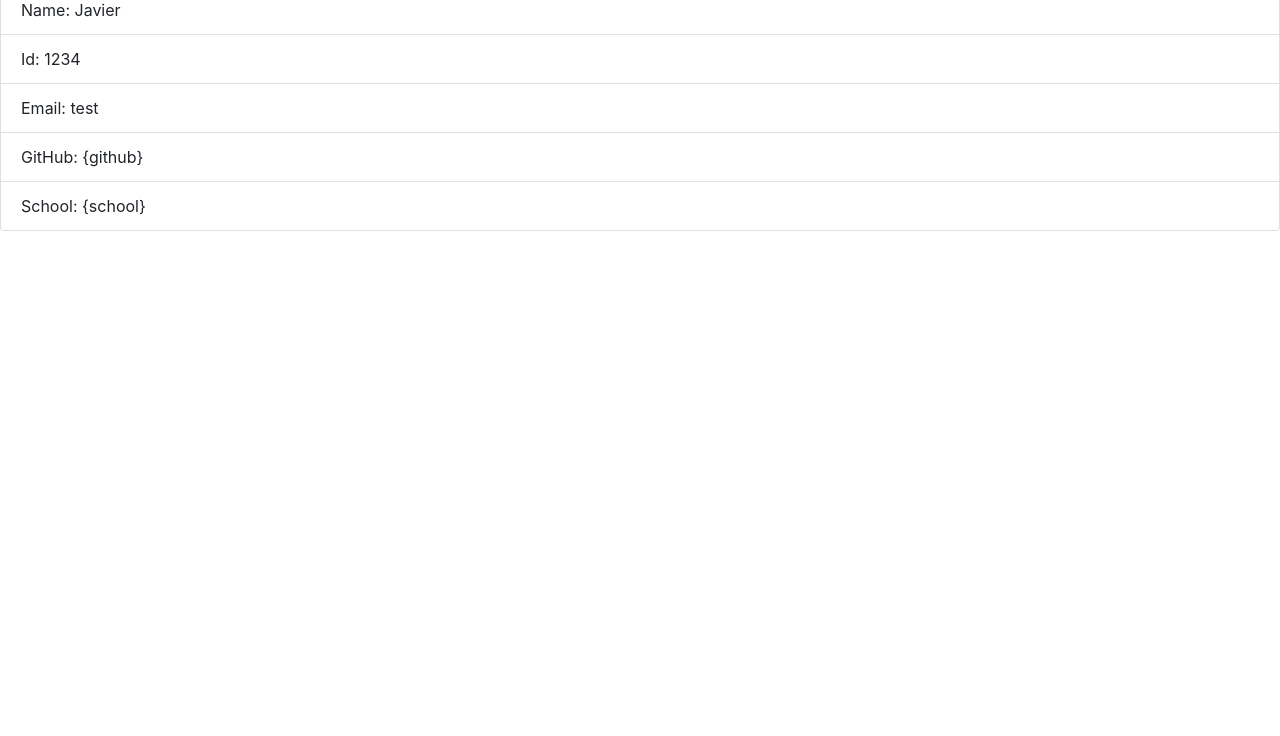
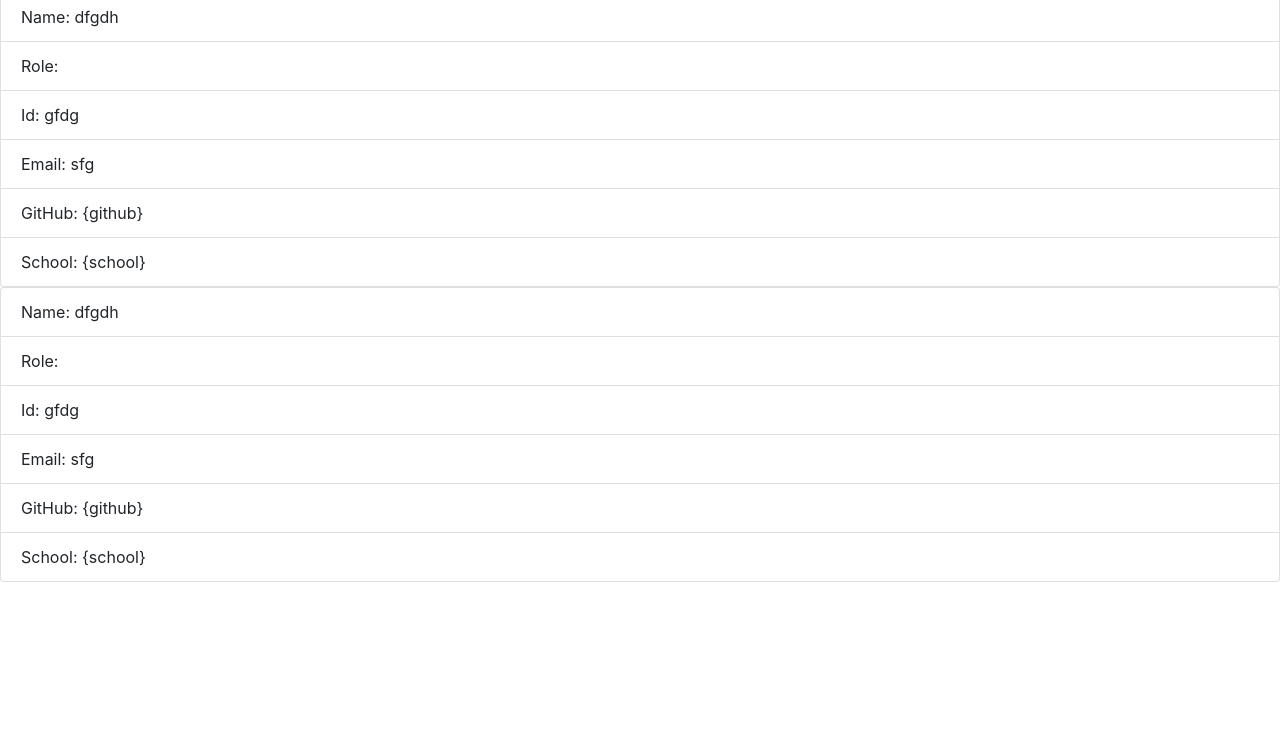
Before and after one commit to dmxtech/Team-Profile-Generator, a website: page Index.html in a window 1280 px wide. Shown: the part 64-800 px from the top of the page. Drawn offline with nearby package versions, Linux system fonts and the light colour scheme.

Commit message:
role and template update

```diff
--- a/Index.html
+++ b/Index.html
@@ -5,14 +5,27 @@
       <meta http-equiv="X-UA-Compatible" content="ie=edge">
       <link rel="stylesheet" href="https://maxcdn.bootstrapcdn.com/bootstrap/4.0.0/css/bootstrap.min.css">
       <title>My Team</title>
+      <h1>My Team</h1>
+      <div>
       <ul class="list-group">
+      <li class="list-group-item">Name: dfgdh</li>
       <li class="list-group-item">Role: </li>
-      <li class="list-group-item">Name: Javier</li>
-      <li class="list-group-item">Id: 1234</li>
-      <li class="list-group-item">Email: test</li>
+      <li class="list-group-item">Id: gfdg</li>
+      <li class="list-group-item">Email: sfg</li>
       <li class="list-group-item">GitHub: {github}</li>
       <li class="list-group-item">School: {school}</li>
     </ul>
+    </div>
+    <div>
+      <ul class="list-group">
+      <li class="list-group-item">Name: dfgdh</li>
+      <li class="list-group-item">Role: </li>
+      <li class="list-group-item">Id: gfdg</li>
+      <li class="list-group-item">Email: sfg</li>
+      <li class="list-group-item">GitHub: {github}</li>
+      <li class="list-group-item">School: {school}</li>
+    </ul>
+    </div>
     </head>
     <body>
     </body>
```
Also changed, not shown: index.js (+15 -0 lines), lib/Employee.js (+13 -0 lines), src/template.js (+1 -15 lines).
